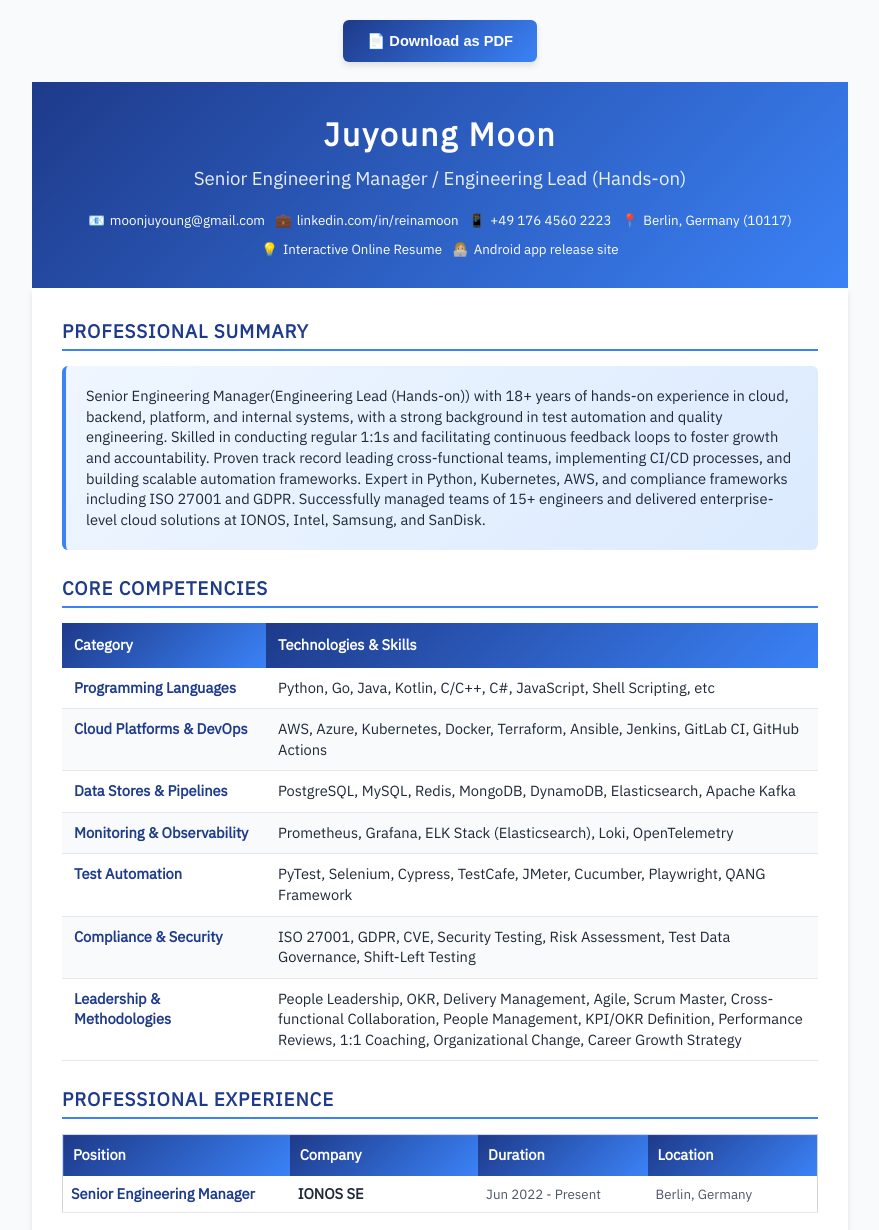
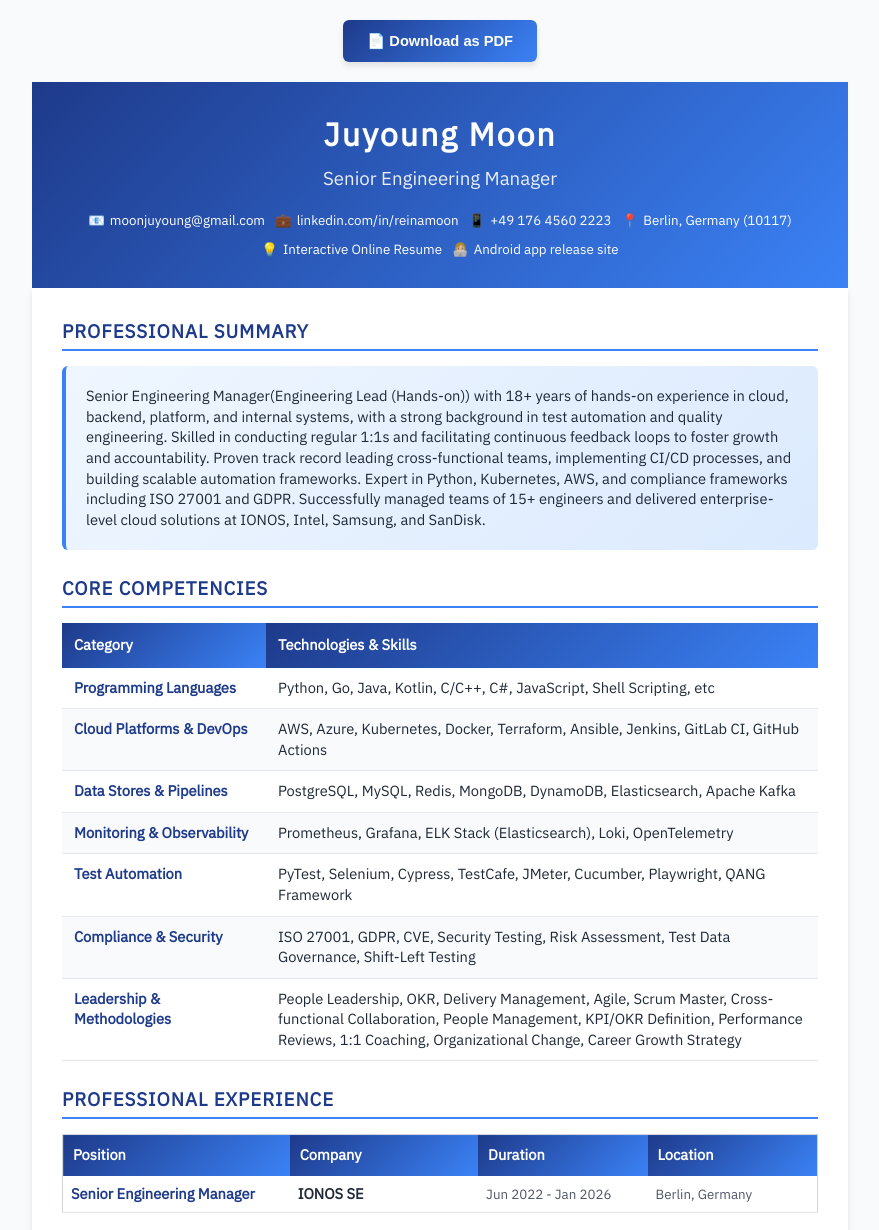
Before and after one commit to ReinaMoon/simpel_resume, a plain HTML site: page index.html in a window 1280 px wide. Shown: the top 1230 px of the page, without its empty margins (200-1079 px from the left). Drawn offline with Linux system fonts and the light colour scheme.

Commit message:
Modify title and job duration in index.html
Updated job title and duration in index.html.

```diff
--- a/index.html
+++ b/index.html
@@ -5,7 +5,7 @@
     <meta name="viewport" content="width=device-width, initial-scale=1.0">
     <link href="https://fonts.googleapis.com/css2?family=IBM+Plex+Sans&display=swap" rel="stylesheet">
 
-    <title>Juyoung Moon - Senior Engineering Manager(Engineering Lead (Hands-on))</title>
+    <title>Juyoung Moon - Senior Engineering Manager</title>
     <style>
         @media print {
             body { margin: 0; font-size: 11pt; }
@@ -257,7 +257,7 @@
     <button class="download-btn no-print" onclick="downloadPDF()">📄 Download as PDF</button>
     <div class="header">
         <div class="name">Juyoung Moon</div>
-        <div class="title">Senior Engineering Manager / Engineering Lead (Hands-on) </div>
+        <div class="title">Senior Engineering Manager </div>
         <div class="contact-info">
             <div class="contact-item">
                 <span>📧</span>
@@ -359,7 +359,7 @@
                     <tr>
                         <td class="job-title-cell">Senior Engineering Manager</td>
                         <td class="company-cell">IONOS SE</td>
-                        <td class="duration-cell">Jun 2022 - Present</td>
+                        <td class="duration-cell">Jun 2022 - Jan 2026</td>
                         <td class="location-cell">Berlin, Germany</td>
                     </tr>
                 </tbody>
```
